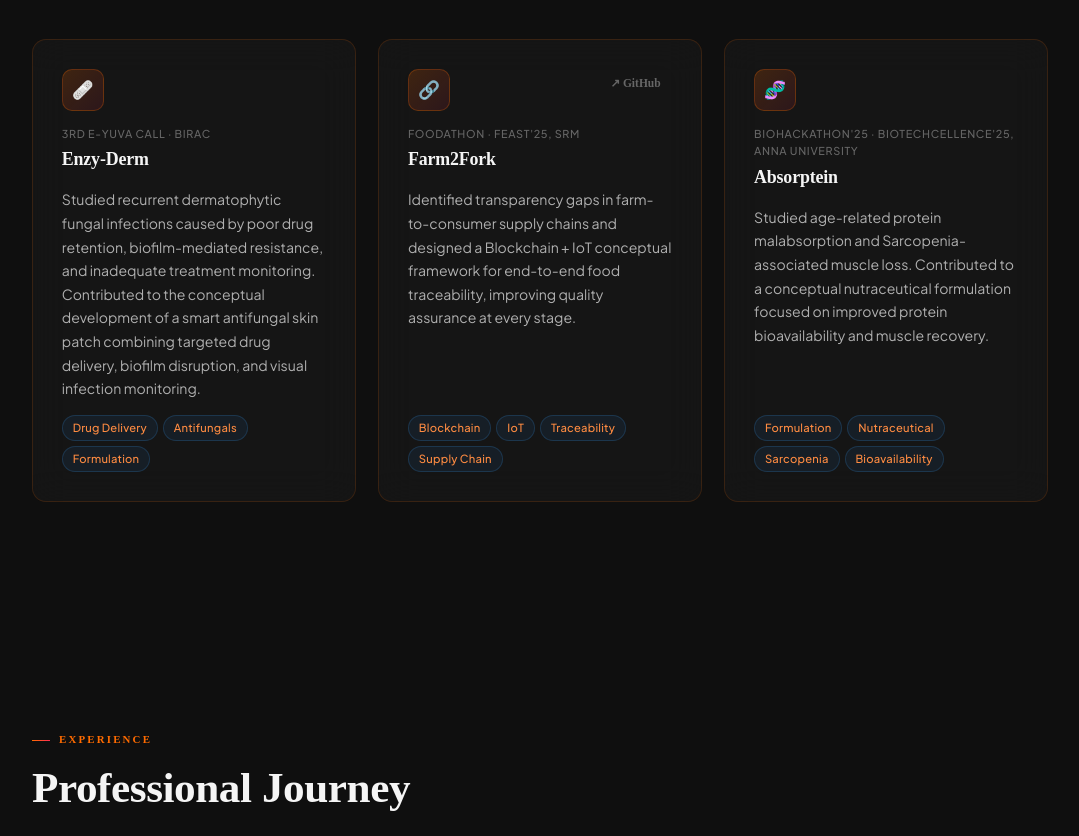
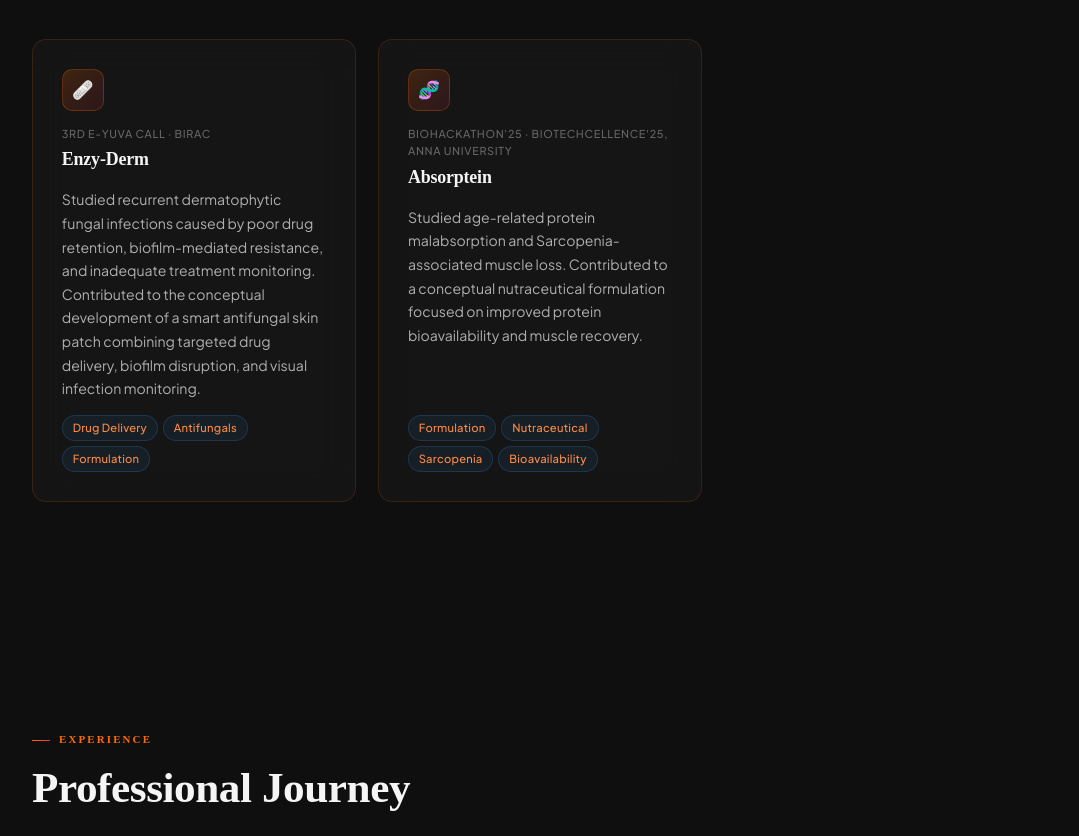
Before and after one commit to Hemachanthiran/Academic-Portfolio, a React (Vite) app: page / in a window 1280 px wide. Shown: the part 2580-3416 px from the top of the page, without its empty margins (100-1179 px from the left). Built offline with nearby package versions, Linux system fonts and the light colour scheme; a web font is replaced by a local one.

Commit message:
Farm2Fork removed

```diff
--- a/src/components/Projects.jsx
+++ b/src/components/Projects.jsx
@@ -8,14 +8,6 @@ const PROJECTS = [
     desc: 'Studied recurrent dermatophytic fungal infections caused by poor drug retention, biofilm-mediated resistance, and inadequate treatment monitoring. Contributed to the conceptual development of a smart antifungal skin patch combining targeted drug delivery, biofilm disruption, and visual infection monitoring.',
     tags: ['Drug Delivery', 'Antifungals', 'Formulation'],
     github: null,
-  },
-  {
-    icon: '🔗',
-    event: "Foodathon · Feast'25, SRM",
-    name: 'Farm2Fork',
-    desc: 'Identified transparency gaps in farm-to-consumer supply chains and designed a Blockchain + IoT conceptual framework for end-to-end food traceability, improving quality assurance at every stage.',
-    tags: ['Blockchain', 'IoT', 'Traceability', 'Supply Chain'],
-    github: 'https://github.com/Hemachanthiran/Farm2Fork',
   },
   {
     icon: '🧬',
```
